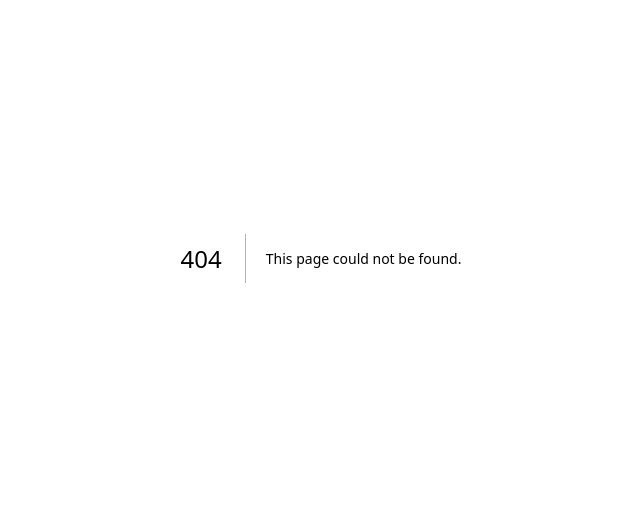
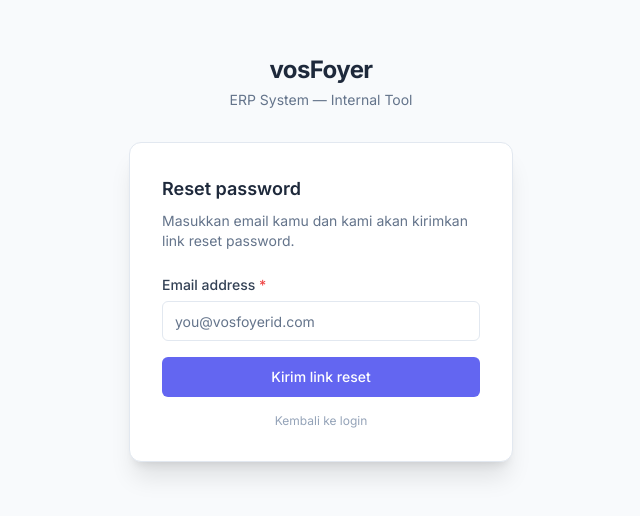
Before and after one commit to kumpul-leaders/KULI-erp-system, a Next.js app in the folder execution/: page /forgot-password in a window 1280 px wide. Before the commit this address had no page. Shown: the part 142-658 px from the top of the page, without its empty margins (319-959 px from the left). Built offline with nearby package versions, Linux system fonts and the light colour scheme.

Commit message:
feat: add forgot password flow with email reset
Adds "Forgot password?" link to login page and creates /forgot-password
page with Supabase resetPasswordForEmail, redirecting to /set-password.

Co-Authored-By: Claude Sonnet 4.6 <noreply@anthropic.com>

```diff
--- /dev/null
+++ b/execution/src/app/(auth)/forgot-password/page.tsx
@@ -0,0 +1,109 @@
+"use client"
+
+import { useState } from "react"
+import Link from "next/link"
+import { createClient } from "@/lib/supabase/client"
+import { Button } from "@/components/ui/button"
+import { Input } from "@/components/ui/input"
+import { Label } from "@/components/ui/label"
+import { Loader2, AlertCircle, CheckCircle2 } from "lucide-react"
+
+export default function ForgotPasswordPage() {
+  const [email, setEmail] = useState("")
+  const [loading, setLoading] = useState(false)
+  const [sent, setSent] = useState(false)
+  const [error, setError] = useState<string | null>(null)
+
+  async function handleSubmit(e: React.FormEvent<HTMLFormElement>) {
+    e.preventDefault()
+    setError(null)
+    setLoading(true)
+
+    const supabase = createClient()
+    const { error: resetError } = await supabase.auth.resetPasswordForEmail(email, {
+      redirectTo: `${window.location.origin}/set-password`,
+    })
+
+    if (resetError) {
+      setError(resetError.message)
+      setLoading(false)
+      return
+    }
+
+    setSent(true)
+    setLoading(false)
+  }
+
+  return (
+    <div className="flex min-h-screen items-center justify-center bg-neutral-50 px-4">
+      <div className="w-full max-w-sm">
+        <div className="mb-8 text-center">
+          <h1 className="text-2xl font-bold tracking-tight text-neutral-800">vosFoyer</h1>
+          <p className="mt-1 text-sm text-neutral-500">ERP System — Internal Tool</p>
+        </div>
+        <div className="rounded-xl border border-neutral-200 bg-white p-8 shadow-modal">
+          {sent ? (
+            <div className="text-center space-y-3">
+              <CheckCircle2 className="h-10 w-10 text-emerald-500 mx-auto" />
+              <h2 className="text-lg font-semibold text-neutral-800">Email terkirim</h2>
+              <p className="text-sm text-neutral-500">
+                Cek inbox <strong>{email}</strong> dan klik link reset password.
+              </p>
+              <Link
+                href="/login"
+                className="inline-block mt-2 text-sm text-accent-600 hover:underline"
+              >
+                Kembali ke login
+              </Link>
+            </div>
+          ) : (
+            <>
+              <h2 className="mb-2 text-lg font-semibold text-neutral-800">Reset password</h2>
+              <p className="mb-6 text-sm text-neutral-500">
+                Masukkan email kamu dan kami akan kirimkan link reset password.
+              </p>
+
+              {error && (
+                <div className="mb-4 flex items-center gap-2 rounded-lg bg-danger-50 border border-danger-500/20 px-3 py-2.5 text-sm text-danger-700">
+                  <AlertCircle className="h-4 w-4 flex-shrink-0 text-danger-500" />
+                  {error}
+                </div>
+              )}
+
+              <form onSubmit={handleSubmit} className="space-y-4">
+                <div>
+                  <Label htmlFor="email" className="mb-1.5 block text-sm font-medium text-neutral-700">
+                    Email address <span className="text-danger-500" aria-hidden>*</span>
+                  </Label>
+                  <Input
+                    id="email"
+                    type="email"
+                    autoComplete="email"
+                    required
+                    value={email}
+                    onChange={(e) => setEmail(e.target.value)}
+                    placeholder="you@vosfoyerid.com"
+                    disabled={loading}
+                  />
+                </div>
+                <Button type="submit" className="w-full" disabled={loading}>
+                  {loading ? (
+                    <><Loader2 className="mr-2 h-4 w-4 animate-spin" />Mengirim…</>
+                  ) : (
+                    "Kirim link reset"
+                  )}
+                </Button>
+              </form>
+
+              <p className="mt-4 text-center text-xs text-neutral-400">
+                <Link href="/login" className="hover:text-neutral-600 transition-colors">
+                  Kembali ke login
+                </Link>
+              </p>
+            </>
+          )}
+        </div>
+      </div>
+    </div>
+  )
+}
--- a/execution/src/app/(auth)/login/page.tsx
+++ b/execution/src/app/(auth)/login/page.tsx
@@ -2,6 +2,7 @@
 
 import { useState } from "react"
 import { useRouter } from "next/navigation"
+import Link from "next/link"
 import { createClient } from "@/lib/supabase/client"
 import { Button } from "@/components/ui/button"
 import { Input } from "@/components/ui/input"
@@ -104,6 +105,15 @@ export default function LoginPage() {
               />
             </div>
 
+            <div className="flex justify-end -mt-1">
+              <Link
+                href="/forgot-password"
+                className="text-xs text-neutral-500 hover:text-neutral-700 transition-colors"
+              >
+                Forgot password?
+              </Link>
+            </div>
+
             <Button
               type="submit"
               className="w-full"
```
